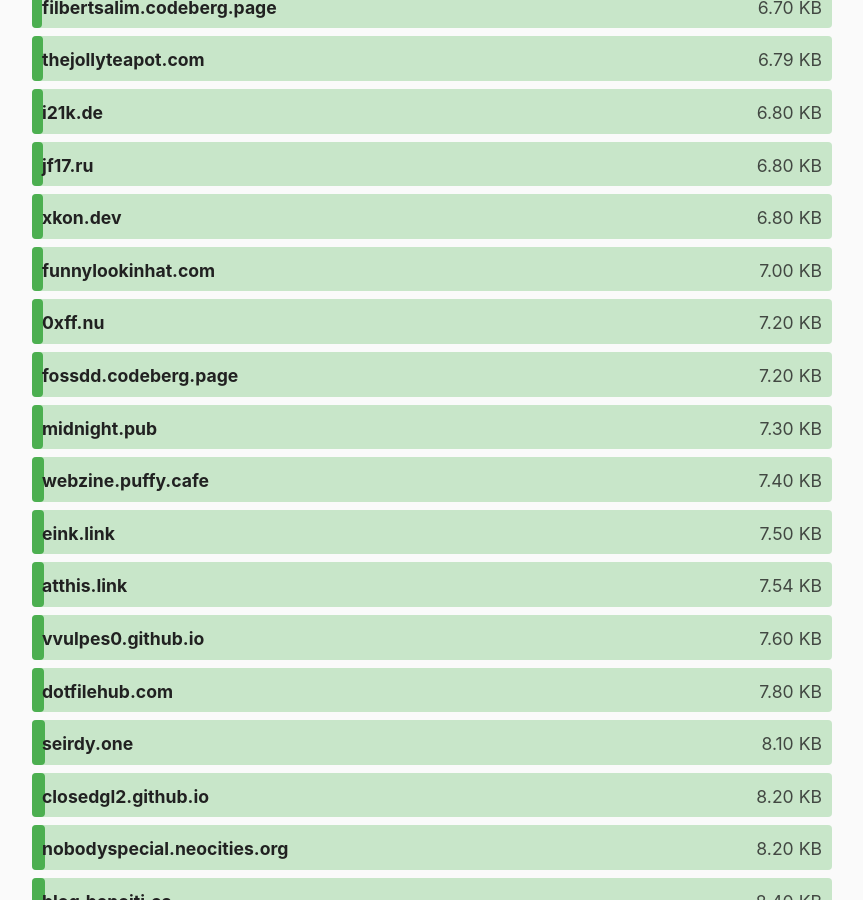
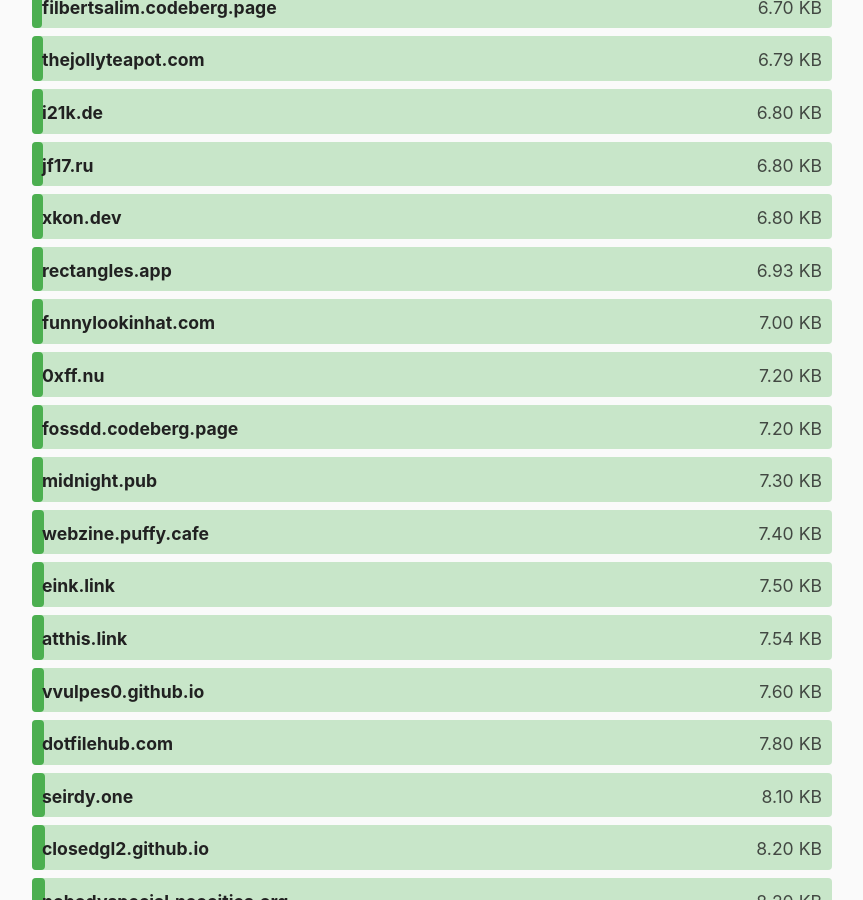
Before and after one commit to kevquirk/512kb.club, a Jekyll site: the page built from index.md, in a window 1280 px wide and 900 px high, scrolled down 3114 px. Shown: the whole window, without its empty margins (208-1071 px from the left). Built offline with Jekyll 4.4.1, drawn with Linux system fonts in a browser that asks for light colours.

Commit message:
Add rectangles.app

```diff
--- a/_data/sites.yml
+++ b/_data/sites.yml
@@ -1573,6 +1573,11 @@
   size: 14.6
   last_checked: 2022-01-03
 
+- domain: rectangles.app
+  url: https://rectangles.app/
+  size: 6.93
+  last_checked: 2022-04-01
+
 - domain: rhapsode.adrian.geek.nz
   url: http://rhapsode.adrian.geek.nz/
   size: 148
```
